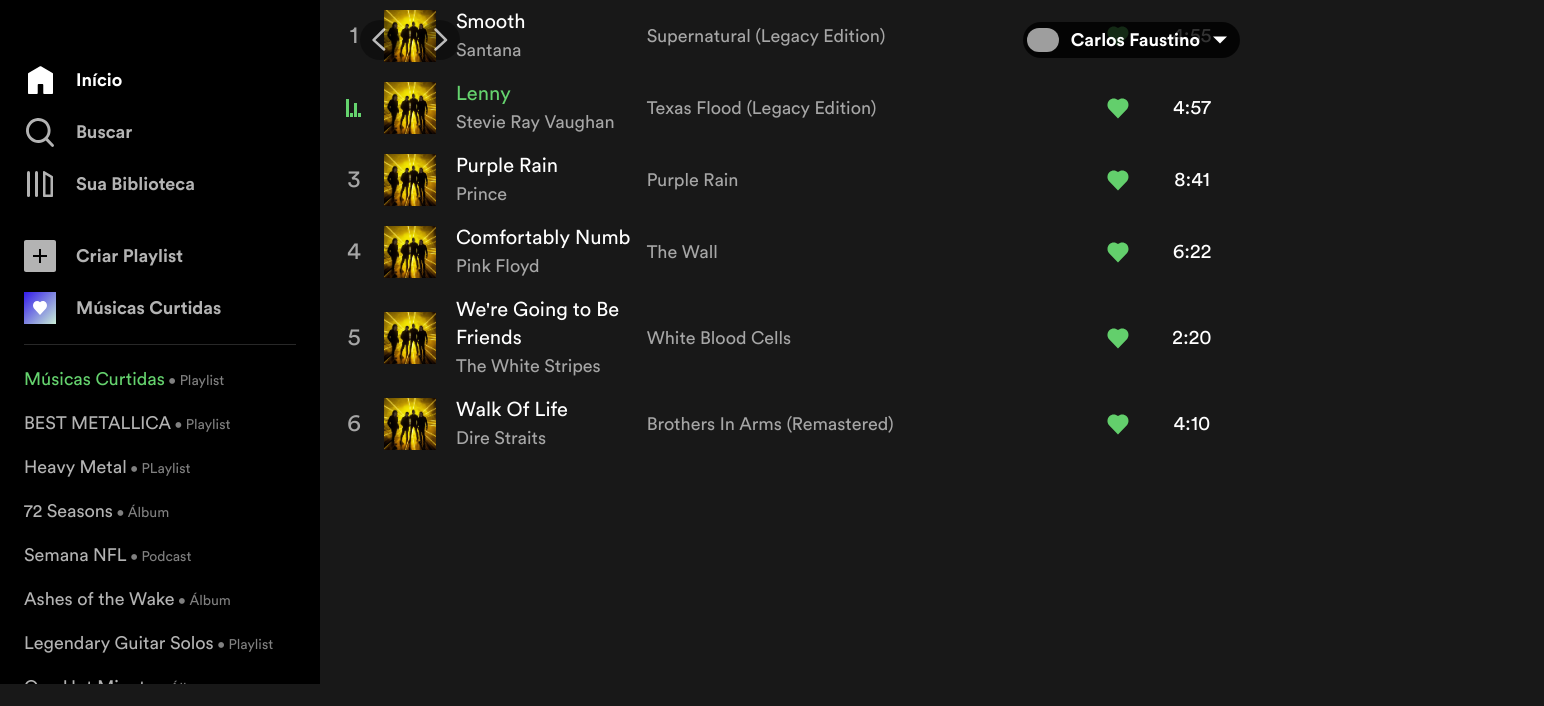
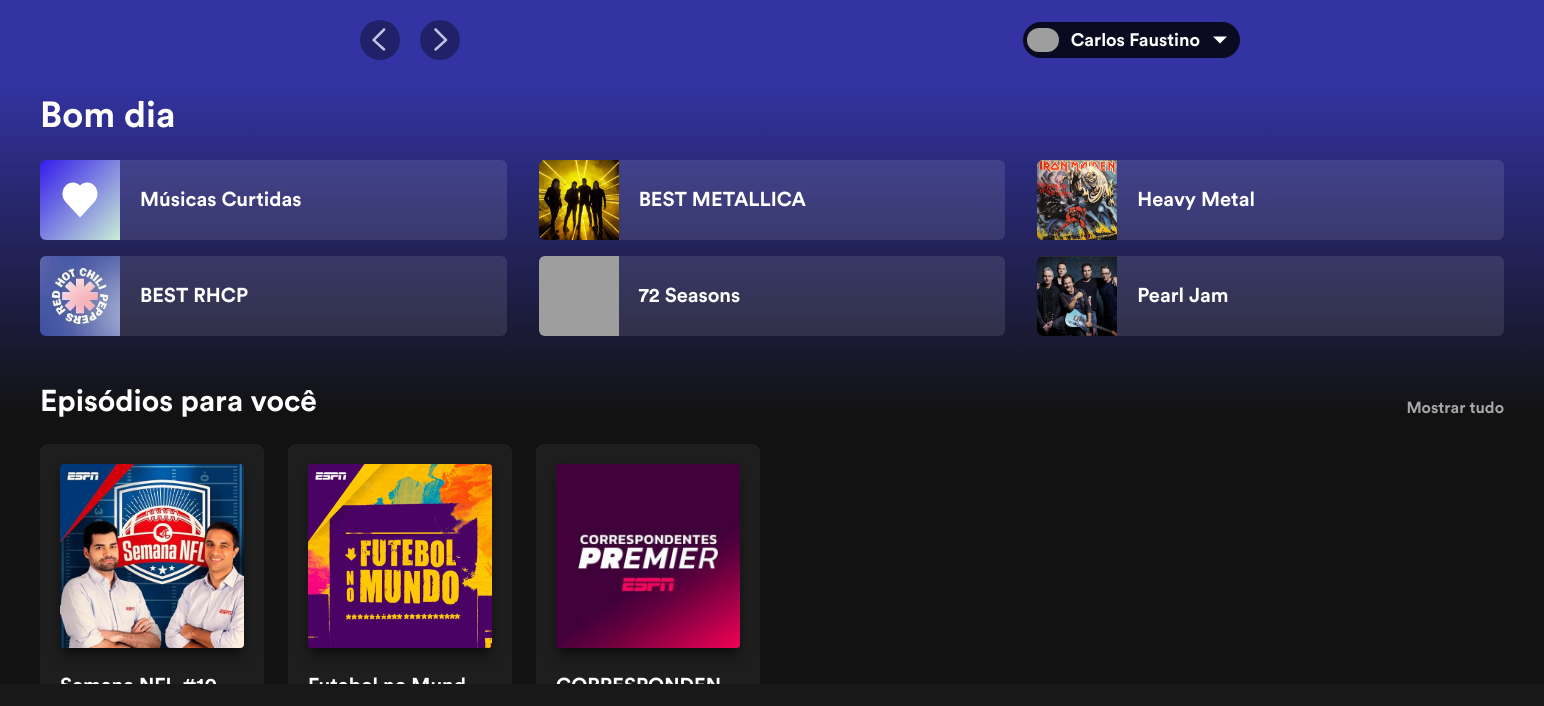
Before and after one commit to carlos-HFC/spotify, a Next.js app: page / in a window 1280 px wide. Shown: the top 706 px of the page, 1544 px wide, since content can reach past the window. Built offline with nearby package versions, Linux system fonts and the light colour scheme; grey boxes are pictures that could not be loaded.

Commit message:
finished home

```diff
--- a/src/app/page.tsx
+++ b/src/app/page.tsx
@@ -1,55 +1,63 @@
-"use client";
+import { Recent } from "@/components/Recent";
+import { SectionHome } from "@/components/SectionHome";
+import { Suggestion } from "@/components/Suggestion";
 
-import { MouseEvent } from "react";
-
-import { ContextMenu } from "@/components/ContextMenu";
-import { Music } from "@/components/Music";
-
-import { SONGS } from "@/constants";
-import { useContextMenu } from "@/hooks/useContextMenu";
+import { EPISODES, MADE_FOR_YOU, RECENTLY_PLAYED, YOUR_PLAYLISTS } from "@/constants";
 
 export default function Home() {
-  const contextMenu = useContextMenu();
+  return (
+    <div className="flex flex-col gap-12 *:flex *:flex-col *:gap-6 bg-home px-10 py-24">
+      <section>
+        <h1 className="font-bold text-4xl">
+          Bom dia
+        </h1>
 
-  function handleContextMenu(event: MouseEvent<HTMLDivElement | HTMLButtonElement>) {
-    event.preventDefault();
-    contextMenu.setClicked(true);
+        <div className="grid grid-cols-[repeat(auto-fill,minmax(420px,1fr))] gap-x-8 gap-y-4">
+          {RECENTLY_PLAYED.slice(0, 6).map(item => (
+            <Recent
+              key={item.title}
+              image={item.image}
+              name={item.title}
+            />
+          ))}
+        </div>
+      </section>
 
-    let coordX = event.pageX,
-      coordY = event.pageY;
-
-    const clientWidth = event.currentTarget.offsetWidth;
-    const clientHeight = document.documentElement.offsetHeight;
-
-    if (event.pageX - 20 > clientWidth) coordX -= 286;
-    if ((event.screenY + 115) + 430 > clientHeight) coordY -= 430;
-
-    contextMenu.setCoords({
-      x: coordX,
-      y: coordY
-    });
-  }
-
-  return (
-    <div className="flex pb-28">
-      <div className="flex flex-col flex-1">
-        {SONGS.map((item, index) => (
-          <Music
+      <SectionHome title="Episódios para você">
+        {EPISODES.map(item => (
+          <Suggestion
             {...item}
-            key={item.song + index}
-            index={index + 1}
-            isPlaying={index === 1}
-            image="/metallica.webp"
-            onContextMenu={handleContextMenu}
+            key={item.title}
           />
         ))}
+      </SectionHome>
 
-        <ContextMenu
-          open={contextMenu.clicked}
-          top={contextMenu.coords.y}
-          left={contextMenu.coords.x}
-        />
-      </div>
+      <SectionHome title="Tocados recentemente">
+        {RECENTLY_PLAYED.map(item => (
+          <Suggestion
+            {...item}
+            key={item.title}
+          />
+        ))}
+      </SectionHome>
+
+      <SectionHome title="Feito para você">
+        {MADE_FOR_YOU.map(item => (
+          <Suggestion
+            {...item}
+            key={item.title}
+          />
+        ))}
+      </SectionHome>
+
+      <SectionHome title="Suas playlists">
+        {YOUR_PLAYLISTS.map(item => (
+          <Suggestion
+            {...item}
+            key={item.title}
+          />
+        ))}
+      </SectionHome>
     </div>
   );
 }
```
